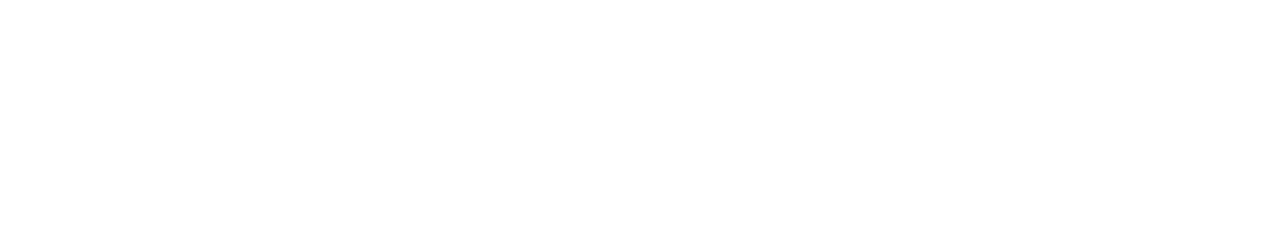
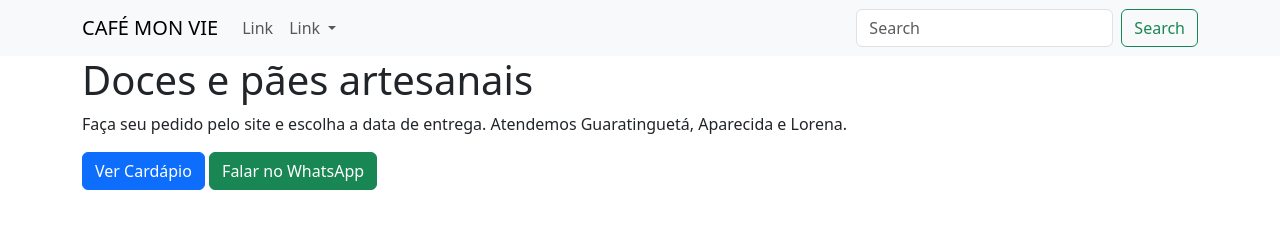
Before and after one commit to danirosario/fatec-projeto-integrador, a plain HTML site: page client/index.html in a window 1280 px wide. Drawn offline with nearby package versions, Linux system fonts and the light colour scheme.

Commit message:
Add navbar and main section to index.html; create style.css for basic styling

```diff
--- /dev/null
+++ b/assets/css/style.css
@@ -0,0 +1,3 @@
+body {
+    background-color: #fff;
+}
--- a/client/index.html
+++ b/client/index.html
@@ -4,11 +4,66 @@
 <head>
     <meta charset="UTF-8">
     <meta name="viewport" content="width=device-width, initial-scale=1.0">
-    <title>Document</title>
+    <link href="https://cdn.jsdelivr.net/npm/bootstrap@5.3.9/dist/css/bootstrap.min.css" rel="stylesheet"
+        integrity="sha384-yEPZ7jP9S0QKiUQ0m3jjsO4ProIW7wvR9gXkI7JOGa2XVsw53Yke2bsdkBbjmmiX" crossorigin="anonymous">
+        <link rel="stylesheet" href="../assets/css/style.css">
+    <title>cafe mon vie</title>
 </head>
 
 <body>
+    <nav class="navbar navbar-expand-lg bg-body-tertiary">
+        <div class="container">
+            <a class="navbar-brand" href="#">CAFÉ MON VIE</a>
+            <button class="navbar-toggler" type="button" data-bs-toggle="collapse" data-bs-target="#navbarScroll"
+                aria-controls="navbarScroll" aria-expanded="false" aria-label="Toggle navigation">
+                <!-- <span class="navbar-toggler-icon"></span> -->
+            </button>
+            <div class="collapse navbar-collapse" id="navbarScroll">
+                <ul class="navbar-nav me-auto my-2 my-lg-0 navbar-nav-scroll" style="--bs-scroll-height: 100px;">
 
+                    <li class="nav-item">
+                        <a class="nav-link" href="#">Link</a>
+                    </li>
+                    <li class="nav-item dropdown">
+                        <a class="nav-link dropdown-toggle" href="#" role="button" data-bs-toggle="dropdown"
+                            aria-expanded="false">
+                            Link
+                        </a>
+                        <ul class="dropdown-menu">
+                            <li><a class="dropdown-item" href="#">Action</a></li>
+                            <li><a class="dropdown-item" href="#">Another action</a></li>
+                            <li>
+                                <hr class="dropdown-divider">
+                            </li>
+                            <li><a class="dropdown-item" href="#">Something else here</a></li>
+                        </ul>
+                    </li>
+
+                </ul>
+                <form class="d-flex" role="search">
+                    <input class="form-control me-2" type="search" placeholder="Search" aria-label="Search" />
+                    <button class="btn btn-outline-success" type="submit">Search</button>
+                </form>
+            </div>
+        </div>
+    </nav>
+    <div class="container">
+        <section class="main">
+            <div class="title">
+                <h1>Doces e pães artesanais</h1>
+                <p>Faça seu pedido pelo site e escolha a data de entrega. Atendemos Guaratinguetá, Aparecida e Lorena.</p>
+            </div>
+            <div>
+                <button type="button" class="btn btn-primary">Ver Cardápio</button>
+               <button type="button" class="btn btn-success">Falar no WhatsApp</button>
+            </div>
+
+        </section>
+    </div>
+
+    <script src="https://cdn.jsdelivr.net/npm/bootstrap@5.3.9/dist/js/bootstrap.bundle.min.js"
+        integrity="sha384-WyOxWvTyr1QaMPfiPJSv76iReVthorl5uWlFtZPyK0IEB0hGzo9y5Bp9mYanr8Bu"
+        crossorigin="anonymous"></script>
 </body>
 
 </html>
```
